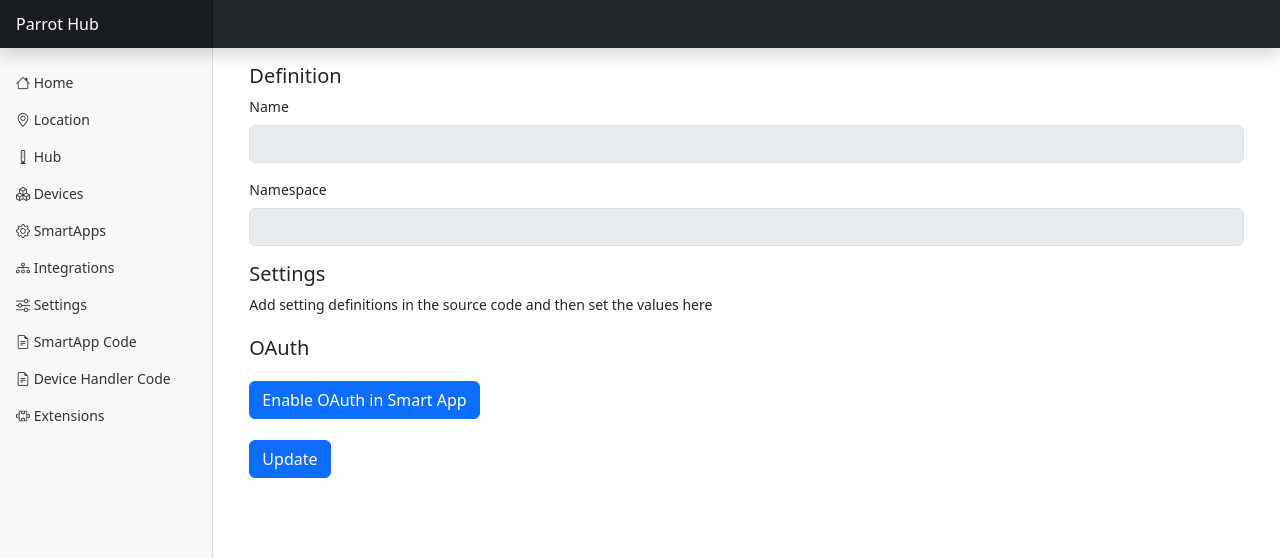
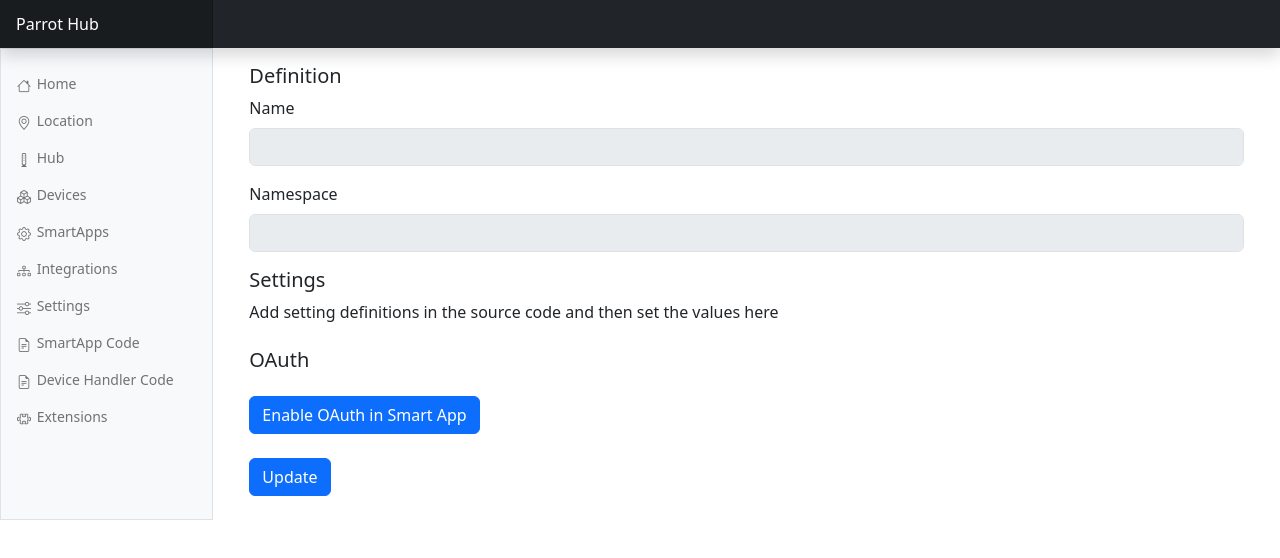
Before and after one commit to parrot-ha/hub-js-temp-ui, a Vue app: page /sa-code/1/settings in a window 1280 px wide. Shown: the top 558 px of the page. Built offline with nearby package versions, Linux system fonts and the light colour scheme; no server answers.

Commit message:
update nav and header use offcanvas from bootstrap

```diff
--- a/src/assets/main.css
+++ b/src/assets/main.css
@@ -1,5 +1,63 @@
-body {
-  font-size: .875rem;
+.bd-placeholder-img {
+  font-size: 1.125rem;
+  text-anchor: middle;
+  -webkit-user-select: none;
+  -moz-user-select: none;
+  user-select: none;
+}
+
+@media (min-width: 768px) {
+  .bd-placeholder-img-lg {
+    font-size: 3.5rem;
+  }
+}
+
+.b-example-divider {
+  width: 100%;
+  height: 3rem;
+  background-color: rgba(0, 0, 0, .1);
+  border: solid rgba(0, 0, 0, .15);
+  border-width: 1px 0;
+  box-shadow: inset 0 .5em 1.5em rgba(0, 0, 0, .1), inset 0 .125em .5em rgba(0, 0, 0, .15);
+}
+
+.b-example-vr {
+  flex-shrink: 0;
+  width: 1.5rem;
+  height: 100vh;
+}
+
+.bi {
+  display: inline-block;
+  width: 1rem;
+  height: 1rem;
+  vertical-align: -.125em;
+  fill: currentColor;
+}
+
+.btn-bd-primary {
+  --bd-violet-bg: #712cf9;
+  --bd-violet-rgb: 112.520718, 44.062154, 249.437846;
+
+  --bs-btn-font-weight: 600;
+  --bs-btn-color: var(--bs-white);
+  --bs-btn-bg: var(--bd-violet-bg);
+  --bs-btn-border-color: var(--bd-violet-bg);
+  --bs-btn-hover-color: var(--bs-white);
+  --bs-btn-hover-bg: #6528e0;
+  --bs-btn-hover-border-color: #6528e0;
+  --bs-btn-focus-shadow-rgb: var(--bd-violet-rgb);
+  --bs-btn-active-color: var(--bs-btn-hover-color);
+  --bs-btn-active-bg: #5a23c8;
+  --bs-btn-active-border-color: #5a23c8;
+}
+
+.bd-mode-toggle {
+  z-index: 1500;
+}
+
+.bd-mode-toggle .dropdown-menu .active .bi {
+  display: block !important;
 }
 
 .feather {
@@ -12,42 +70,20 @@
  * Sidebar
  */
 
-.sidebar {
-  position: fixed;
-  top: 0;
-  /* rtl:raw:
-  right: 0;
-  */
-  bottom: 0;
-  /* rtl:remove */
-  left: 0;
-  z-index: 100; /* Behind the navbar */
-  padding: 48px 0 0; /* Height of navbar */
-  box-shadow: inset -1px 0 0 rgba(0, 0, 0, .1);
-}
-
-@media (max-width: 767.98px) {
-  .sidebar {
-    top: 5rem;
+ @media (min-width: 768px) {
+  .sidebar .offcanvas-lg {
+    position: -webkit-sticky;
+    position: sticky;
+    top: 48px;
+  }
+  .navbar-search {
+    display: block;
   }
 }
 
-.sidebar-sticky {
-  position: relative;
-  top: 0;
-  height: calc(100vh - 48px);
-  padding-top: .5rem;
-  overflow-x: hidden;
-  overflow-y: auto; /* Scrollable contents if viewport is shorter than content. */
-}
-
 .sidebar .nav-link {
+  font-size: .875rem;
   font-weight: 500;
-  color: #333;
-}
-
-.sidebar .nav-link .feather {
-  margin-right: 4px;
   color: #727272;
 }
 
@@ -55,49 +91,43 @@
   color: #2470dc;
 }
 
-.sidebar .nav-link:hover .feather,
-.sidebar .nav-link.active .feather {
-  color: inherit;
-}
-
 .sidebar-heading {
   font-size: .75rem;
-  text-transform: uppercase;
 }
 
 /*
  * Navbar
  */
 
-.navbar-brand {
+ .navbar-brand {
   padding-top: .75rem;
   padding-bottom: .75rem;
-  font-size: 1rem;
   background-color: rgba(0, 0, 0, .25);
   box-shadow: inset -1px 0 0 rgba(0, 0, 0, .25);
 }
 
-.navbar .navbar-toggler {
-  top: .25rem;
-  right: 1rem;
+.navbar .form-control {
+  padding: .75rem 1rem;
 }
 
-.navbar .form-control {
-  padding: .75rem 1rem;
-  border-width: 0;
-  border-radius: 0;
+ .nav-scroller {
+  position: relative;
+  z-index: 2;
+  height: 2.75rem;
+  overflow-y: hidden;
 }
 
-.form-control-dark {
-  color: #fff;
-  background-color: rgba(255, 255, 255, .1);
-  border-color: rgba(255, 255, 255, .1);
+.nav-scroller .nav {
+  display: flex;
+  flex-wrap: nowrap;
+  padding-bottom: 1rem;
+  margin-top: -1px;
+  overflow-x: auto;
+  text-align: center;
+  white-space: nowrap;
+  -webkit-overflow-scrolling: touch;
 }
 
-.form-control-dark:focus {
-  border-color: transparent;
-  box-shadow: 0 0 0 3px rgba(255, 255, 255, .25);
-}
 
 /*
  * Tooltips
--- a/src/components/AppHeader.vue
+++ b/src/components/AppHeader.vue
@@ -1,12 +1,30 @@
 <template>
   <header
-    class="navbar navbar-dark sticky-top bg-dark flex-md-nowrap p-0 shadow"
+    class="navbar sticky-top bg-dark flex-md-nowrap p-0 shadow"
+    data-bs-theme="dark"
   >
-    <a class="navbar-brand col-md-3 col-lg-2 me-0 px-3" href="#">Parrot Hub</a>
+    <a class="navbar-brand col-md-3 col-lg-2 me-0 px-3 fs-6 text-white" href="#"
+      >Parrot Hub</a
+    >
+    <ul class="navbar-nav flex-row d-md-none">
+      <!--li class="nav-item text-nowrap">
         <button
-      class="navbar-toggler position-absolute d-md-none collapsed"
+          class="nav-link px-3 text-white"
           type="button"
           data-bs-toggle="collapse"
+          data-bs-target="#navbarSearch"
+          aria-controls="navbarSearch"
+          aria-expanded="false"
+          aria-label="Toggle search"
+        >
+          <i class="bi bi-search"></i>
+        </button>
+      </li-->
+      <li class="nav-item text-nowrap">
+        <button
+          class="nav-link px-3 text-white"
+          type="button"
+          data-bs-toggle="offcanvas"
           data-bs-target="#sidebarMenu"
           aria-controls="sidebarMenu"
           aria-expanded="false"
@@ -14,17 +32,17 @@
         >
           <span class="navbar-toggler-icon"></span>
         </button>
-    <!--input
-      class="form-control form-control-dark w-100"
+      </li>
+    </ul>
+
+    <!--div id="navbarSearch" class="navbar-search w-100 collapse">
+      <input
+        class="form-control w-100 rounded-0 border-0"
         type="text"
         placeholder="Search"
         aria-label="Search"
-    /-->
-    <div class="navbar-nav">
-      <div class="nav-item text-nowrap">
-        <!--a class="nav-link px-3" href @click.prevent="logOut">Sign out</a-->
-      </div>
-    </div>
+      />
+    </div-->
   </header>
 </template>
 
--- a/src/components/AppNavigation.vue
+++ b/src/components/AppNavigation.vue
@@ -1,20 +1,38 @@
 <template>
+  <div
+    class="sidebar border border-right col-md-3 col-lg-2 p-0 bg-body-tertiary"
+  >
+    <div
+      class="offcanvas-md offcanvas-end bg-body-tertiary"
+      tabindex="-1"
+      id="sidebarMenu"
+      aria-labelledby="sidebarMenuLabel"
+    >
+      <div class="offcanvas-header">
+        <h5 class="offcanvas-title" id="sidebarMenuLabel">Company name</h5>
+        <button
+          type="button"
+          class="btn-close"
+          data-bs-dismiss="offcanvas"
+          data-bs-target="#sidebarMenu"
+          aria-label="Close"
+        ></button>
+      </div>
       <nav
-    id="sidebarMenu"
-    class="col-md-3 col-lg-2 d-md-block bg-light sidebar collapse"
+        class="offcanvas-body d-md-flex flex-column p-0 pt-lg-3 overflow-y-auto"
       >
-    <div class="position-sticky pt-3">
         <ul class="nav flex-column">
           <li class="nav-item" v-for="item in items" :key="item.title">
             <router-link :to="item.href" class="nav-link"
-            ><span data-bs-target="#sidebarMenu" :data-bs-toggle="sidebarToggle"
+              ><span data-bs-target="#sidebarMenu" data-bs-dismiss="offcanvas"
                 ><i :class="item.icon"></i> {{ item.title }}</span
               ></router-link
             >
           </li>
         </ul>
+      </nav>
     </div>
-  </nav>
+  </div>
 </template>
 
 <script>
@@ -23,7 +41,6 @@
   data() {
     return {
       appTitle: "Parrot Hub",
-      sidebarToggle: "collapse",
       items: [
         { title: "Home", href: "/", icon: "bi bi-house" },
         {
@@ -62,25 +79,6 @@
       ],
     };
   },
-  mounted() {
-    this.onResize();
-    this.$nextTick(() => {
-      window.addEventListener("resize", this.onResize);
-    });
-  },
-
-  beforeUnmount() {
-    window.removeEventListener("resize", this.onResize);
-  },
-  methods: {
-    onResize() {
-      if (window.innerWidth < 768) {
-        this.sidebarToggle = "collapse";
-      } else {
-        this.sidebarToggle = "collapse.show";
-      }
-    },
-  },
 };
 </script>
 
--- a/src/views/hub/Location.vue
+++ b/src/views/hub/Location.vue
@@ -103,7 +103,6 @@
       <div class="col">
         <div id="map" style="width: 100%; height: 580px"></div>
       </div>
-      >
     </div>
   </div>
 </template>
```
Lines whose indentation alone changed are shown as unchanged.
